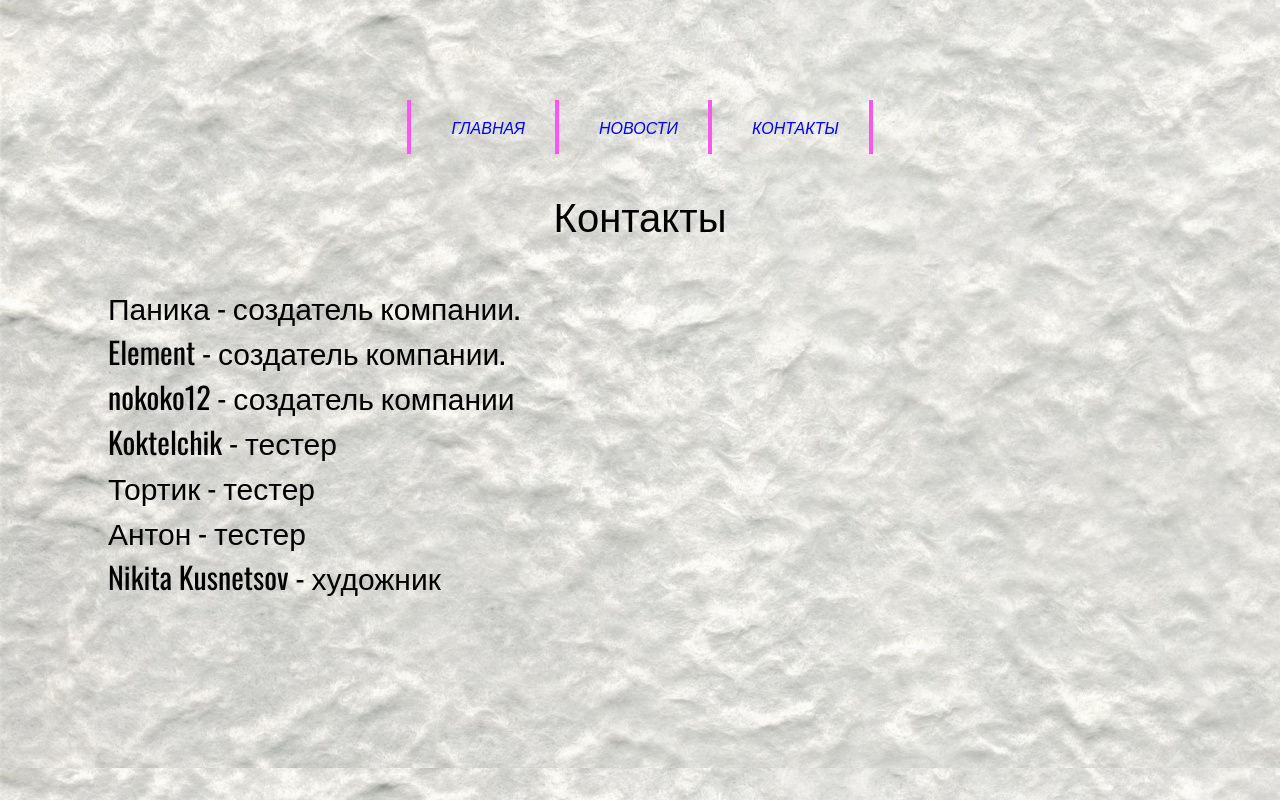
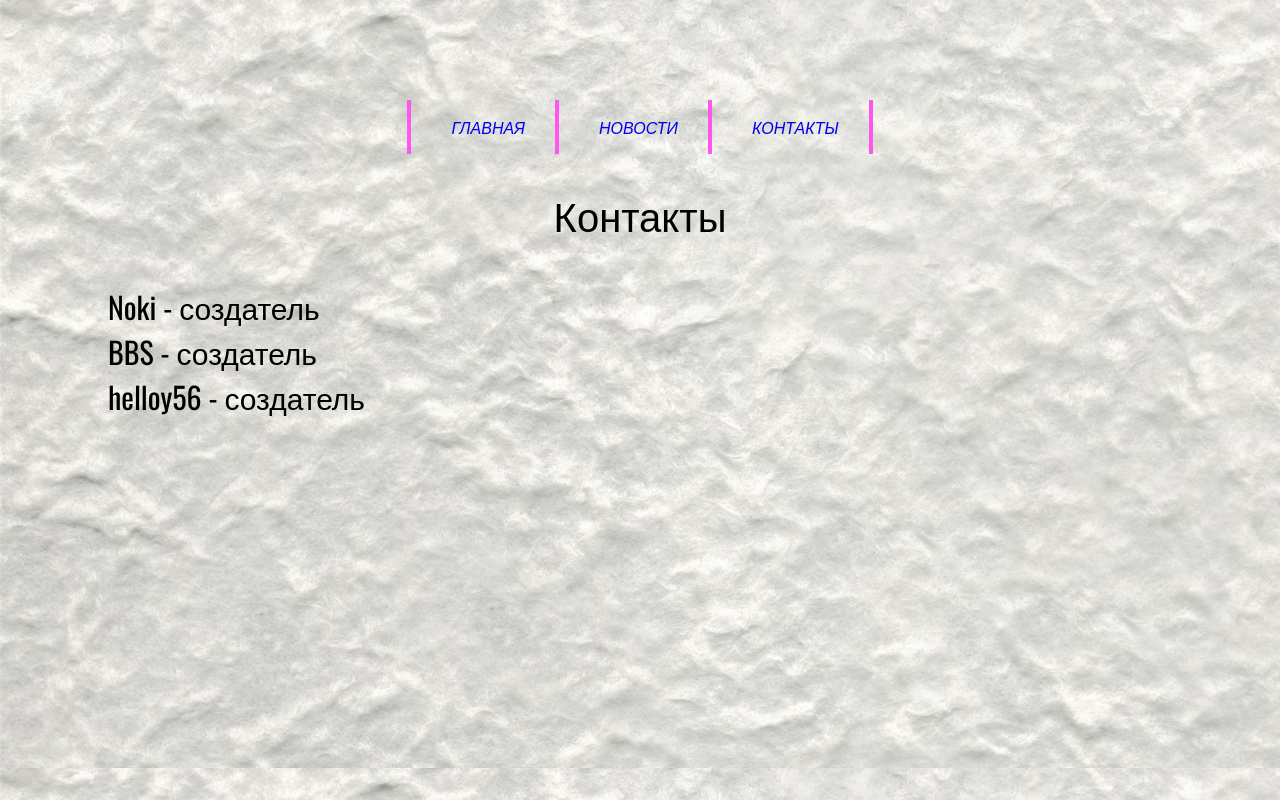
Before and after one commit to nokoko09q/nokoko09q.github.io, a plain HTML site: page contact.html in a window 1280 px wide. Drawn offline with nearby package versions, Linux system fonts and the light colour scheme.

Commit message:
Update contact.html

```diff
--- a/contact.html
+++ b/contact.html
@@ -17,6 +17,6 @@
             </nav>
         </header>
         <p class="h_text">Контакты</p>
-        <p class="disk">Паника - создатель компании.<br>Element - создатель компании.<br>nokoko12 - создатель компании<br>Koktelchik - тестер<br>Тортик - тестер<br>Антон - тестер<br>Nikita Kusnetsov - художник</p>
+        <p class="disk">Noki - создатель<br>BBS - создатель<br>helloy56 - создатель</p>
     </body>
 </html>
```
